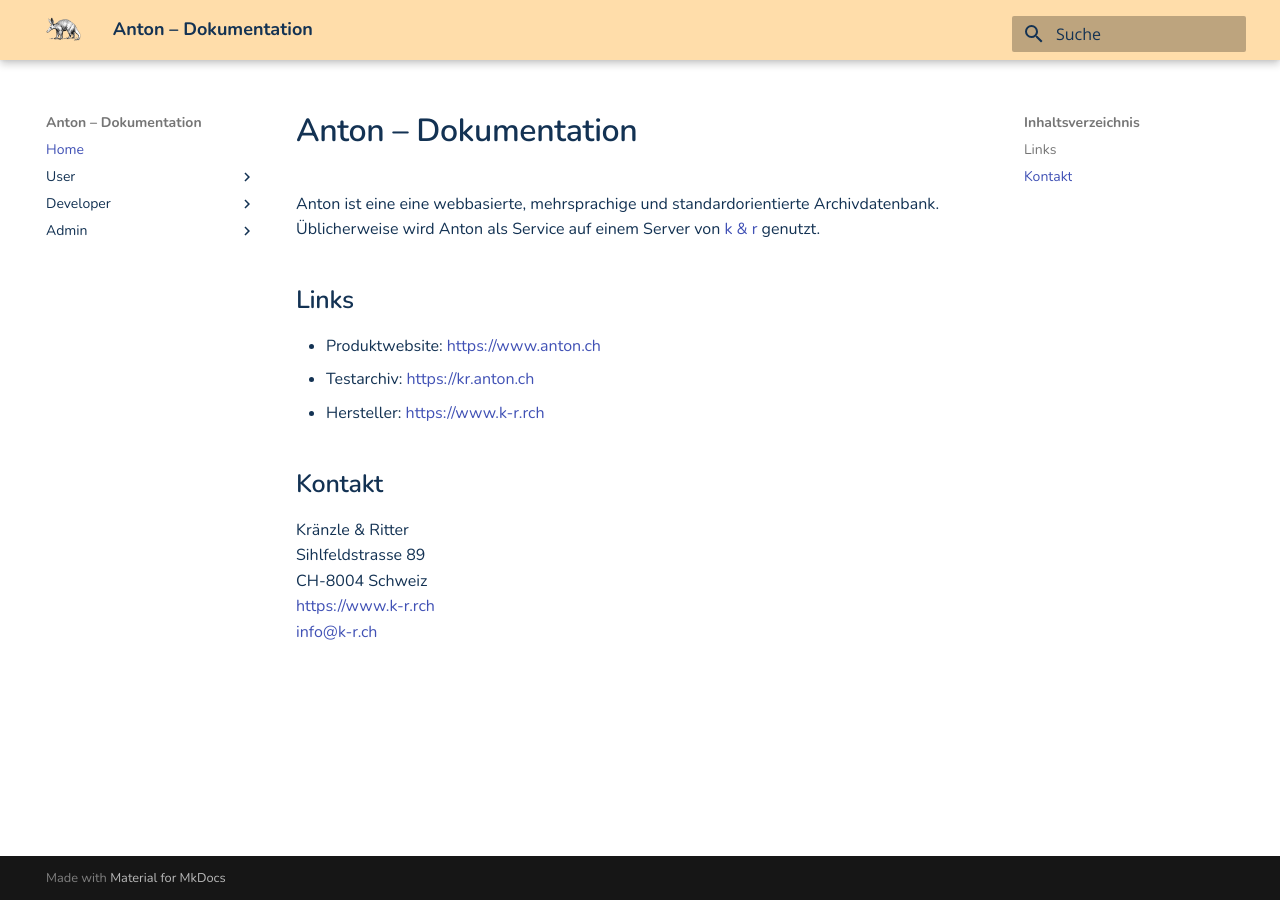
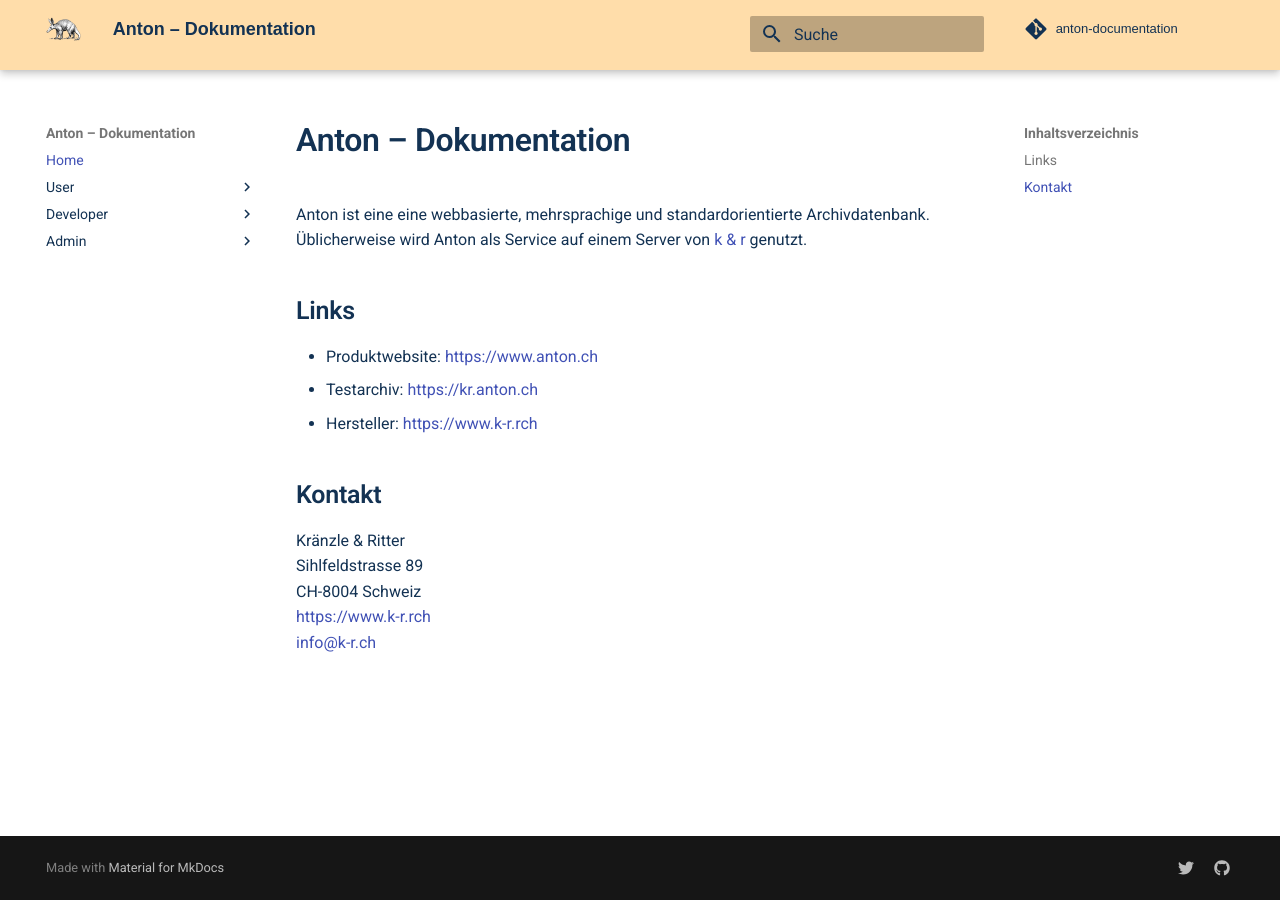
Before and after one commit to kraenzle-ritter/anton-documentation, an MkDocs documentation site: the page built from docs/index.md, in a window 1280 px wide. Built offline with MkDocs 1.6.1 and Material for MkDocs 9.7.7, drawn with Linux system fonts in a browser that asks for light colours; some web fonts are replaced; comment, search, counter and statistics services are not loaded.

Commit message:
minor additions, like github link

```diff
--- a/docs/stylesheets/extra.css
+++ b/docs/stylesheets/extra.css
@@ -1,19 +1,21 @@
-@import url('https://fonts.googleapis.com/css?family=Nunito:400,600,700');
+@import url('https://fonts.googleapis.com/css?family=Roboto:400,600,700');
 body, html {
   color: #133253 !important;;
-  font-family: 'Nunito', sans-serif !important;;
+  font-family: 'Roboto', sans-serif !important;
+  line-height: 1.42857143;
 }
 
 h1, h2, h3, h4, h5, h6 {
   font-weight: 600 !important;;
-  font-family: 'Nunito', sans-serif !important;;
+  font-family: 'Roboto', sans-serif !important;
   color: #133253 !important;
 }
 
 .md-header {
   color: #133253 !important;
   background-color: #FFDDAA !important;
-  height: 3rem !important;
+  height: 70px !important;
+  font-family: 'Nunito', sans-serif !important;
 }
 
 .md-header-nav__button.md-logo img, .md-header-nav__button.md-logo svg {
@@ -22,11 +24,17 @@
 }
 
 .md-header-nav__title {
-  margin-top: 10px !important;
-  padding-left: 2rem !important;
+  font-family: 'Nunito', sans-serif;
+  padding-top: 10px !important;
+  padding-bottom: 5px !important;
+  padding-left: 10px !important;
+  font-weight: 400 !important;
+  font-size: 14px !important;
+  font-style: bold !important;
 }
 
-.md-search {
+.md-search, .md-search_input, .md-header-nav__source {
+  font-family: 'Nunito', sans-serif !important;
   margin-top: 10px !important;
 }
 
--- a/mkdocs.yml
+++ b/mkdocs.yml
@@ -1,11 +1,14 @@
 site_name: Anton – Dokumentation
+repo_url: https://github.com/kraenzle-ritter/anton-documentation
+repo_name: 'anton-documentation'
+site_author: 'Andreas Kraenzle, Gerold Ritter'
 theme:
   name: material
   language: de
   logo: images/kr_logo.png
   favicon: images/favicon-anton.png
   font:
-    text: Open Sans
+    text: Roboto
     code: Open Mono
 extra_css:
   - stylesheets/extra.css
@@ -33,3 +36,9 @@
     - Configuration: admin/configuration.md
     - Commands: admin/console-commands.md
     - Testinstallation k & r: admin/testarchive.md
+extra:
+  social:
+    - icon: fontawesome/brands/twitter
+      link: https://twitter.com/AndreasKraenzle
+    - icon: fontawesome/brands/github
+      link: https://github.com/kraenzle-ritter
```
